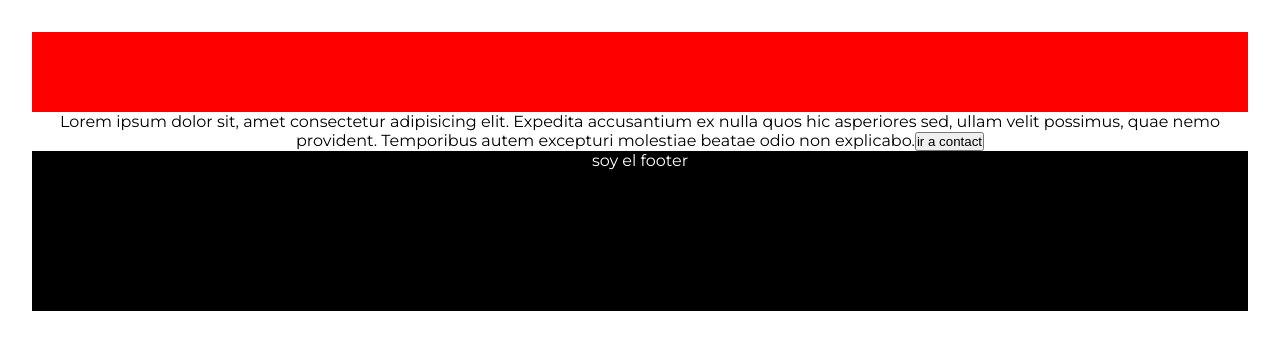
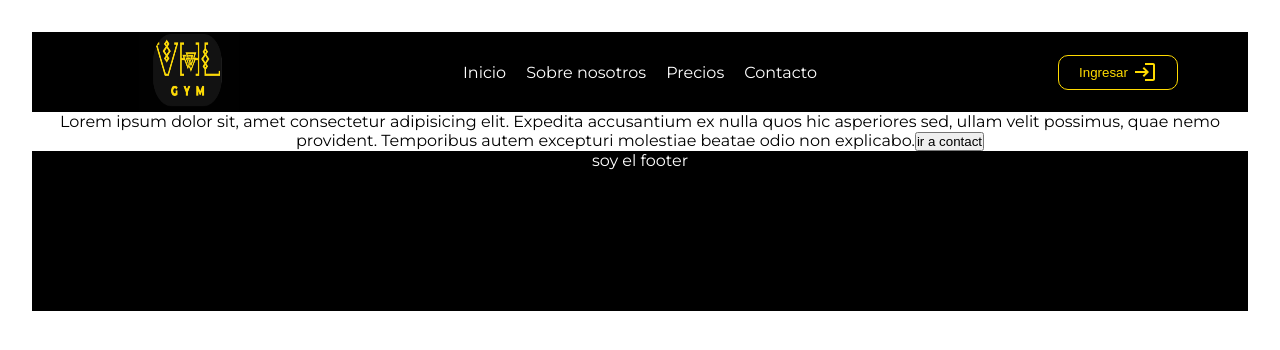
Before and after one commit to pabloocampo1/GymManager-Front-end, a React (Vite) app: page / in a window 1280 px wide. Shown: the top 350 px of the page. Built offline with nearby package versions, Linux system fonts and the light colour scheme.

Commit message:
creacion del header resposive

```diff
--- a/src/Components/HeaderComponent/Header.jsx
+++ b/src/Components/HeaderComponent/Header.jsx
@@ -1,11 +1,70 @@
-import React from 'react';
+import React, { useState } from 'react';
 import style from './Header.module.css'
+import { Link } from 'react-router-dom';
 
+import ImageLogoPrincipal from "../../assets/images/imageVallHallaLogo.png"
+import LoginIcon from '@mui/icons-material/Login';
+import MenuIcon from '@mui/icons-material/Menu';
+import MenuMobile from '../MenuMobileComponent/MenuMobile';
 
 function Header() {
+    const [isOpenMenu, setIsOpenMenu] = useState(false);
+
+    const handleShowMenu = () => {
+        if (isOpenMenu) {
+            setIsOpenMenu(false)
+        } else {
+            setIsOpenMenu(true)
+        }
+    }
+
     return (
         <header className={style.headerContainer}>
+            <div className={style.header_image_logo}>
+                <img src={ImageLogoPrincipal} alt="logo principal vallhalla" />
+            </div>
+            {isOpenMenu ? <MenuMobile open={isOpenMenu} handleClose={handleShowMenu} /> : (<div className={style.header_navbar}>
+                <nav>
+                    <ol>
+                        <li>
+                            <Link to="/">
+                                Inicio
+                            </Link>
+                        </li>
+                        <li>
+                            <Link to="/dfdf">
+                                Sobre nosotros
+                            </Link>
+                        </li>
+                        <li>
+                            <Link to="/dfdf">
+                                Precios
+                            </Link>
+                        </li>
+                        <li>
+                            <Link to="/dfdf">
+                                Contacto
+                            </Link>
+                        </li>
 
+                    </ol>
+                </nav>
+            </div>)}
+            <div className={style.header_icon_login}>
+                <Link to="/login">
+                    <button>
+                        <p>Ingresar</p>
+                        <LoginIcon className={style.icon_login} />
+                    </button>
+                </Link>
+
+                <div className={style.inactive}>
+                    <MenuIcon
+                        className={`${style.menuHamburguesa}`}
+                        onClick={() => handleShowMenu()}
+                    />
+                </div>
+            </div>
         </header>
     );
 }
--- a/src/Components/HeaderComponent/Header.module.css
+++ b/src/Components/HeaderComponent/Header.module.css
@@ -1,10 +1,130 @@
-.headerContainer{
+.headerContainer {
     width: 100%;
     height: 10vh;
     display: flex;
-    background-color: red;
+    justify-content: space-between;
+    background-color: rgb(0, 0, 0);
+    position: relative;
 }
-.headerContainer ol{
 
+.header_image_logo {
+    width: 20%;
+    height: 100%;
+    padding-left: 70px;
+}
+
+.header_image_logo img {
+    width: 100px;
+    height: 100%;
+
+}
+
+.header_navbar {
+    width: 60%;
+    height: 100%;
+    display: flex;
+    justify-content: center;
+    align-items: center;
+}
+
+.header_navbar ol {
     display: flex;
 }
+
+.header_navbar ol li {
+    padding-left: 10px;
+    padding-right: 10px;
+    list-style: none;
+    display: flex;
+    justify-content: center;
+
+}
+
+.header_navbar ol li a {
+    text-decoration: none;
+    color: white;
+}
+
+.header_navbar ol li a:hover {
+    color: var(--primary-color);
+}
+
+.header_icon_login {
+    width: 20%;
+    height: 100%;
+    display: flex;
+    align-items: center;
+    justify-content: end;
+    padding-right: 70px;
+}
+.header_icon_login a {
+    text-decoration: none;
+}
+.header_icon_login button {
+    width: 120px;
+    height: 35px;
+    border:1px solid var(--primary-color);
+    border-radius: 10px;
+    background-color: black;
+    display: flex;
+    justify-content: center;
+    align-items: center;
+    transition: background-color 0.2s ease;
+}
+.header_icon_login button:hover {
+    border:2px solid var(--primary-color);
+    background-color: rgba(255, 219, 0, 0.5);
+}
+
+.header_icon_login a button p {
+    padding-right: 5px;
+    color: var(--primary-color);
+}
+.icon_login{
+    color: var(--primary-color);
+    width: 5%;
+}
+
+.menuHamburguesa {
+    color: rgb(255, 255, 255);
+}
+
+.inactive {
+    display: none;
+}
+
+
+/* Media Query para pantallas tipo tablet o móviles en orientación horizontal */
+@media (max-width: 768px) {
+    /* Ejemplo: Cambiar un layout de dos columnas a una sola columna */
+
+}
+
+/* Media Query para dispositivos móviles pequeños */
+@media (max-width: 480px) {
+    .header_navbar {
+        display: none;
+    }
+
+    .header_icon_login a {
+        display: none;
+    }
+    .inactive {
+        display: inline-block;
+    }
+
+}
+
+@media (min-width: 768px) {
+    /* Ejemplo: Cambiar un layout de dos columnas a una sola columna */
+
+
+}
+
+/* Media Query para dispositivos móviles pequeños */
+@media (min-width: 480px) {
+    .header_icon_login a {
+        display: inline-block;
+    }
+
+}
--- /dev/null
+++ b/src/Components/MenuMobileComponent/MenuMobile.jsx
@@ -0,0 +1,40 @@
+import React from 'react';
+import Box from '@mui/material/Box';
+import Typography from '@mui/material/Typography';
+import Modal from '@mui/material/Modal';
+import { Link } from 'react-router-dom';
+import style from "./MenuMobile.module.css"
+
+
+export default function MenuMobile({ open, handleClose }) {
+  return (
+    <Modal
+      open={open}
+      onClose={handleClose}
+      aria-labelledby="menu-mobile-title"
+      aria-describedby="menu-mobile-description"
+    >
+      <Box className={style.modalStyle} >
+        <Typography id="menu-mobile-title" variant="h6" component="h2">
+          Menú
+        </Typography>
+        <Typography id="menu-mobile-description" sx={{ mt: 2 }}>
+          <ul style={{ padding: 0, listStyle: 'none' }}>
+            <li>
+              <Link to="/" onClick={handleClose}>Inicio</Link>
+            </li>
+            <li>
+              <Link to="/about" onClick={handleClose}>Sobre nosotros</Link>
+            </li>
+            <li>
+              <Link to="/prices" onClick={handleClose}>Precios</Link>
+            </li>
+            <li>
+              <Link to="/contact" onClick={handleClose}>Contacto</Link>
+            </li>
+          </ul>
+        </Typography>
+      </Box>
+    </Modal>
+  );
+}
--- /dev/null
+++ b/src/Components/MenuMobileComponent/MenuMobile.module.css
@@ -0,0 +1,14 @@
+.modalStyle{
+    position: absolute;
+    top: 50%;
+    right: 0;
+    display: flex;
+    flex-direction: column;
+    justify-content: space-between;
+    transform: translate(0, -50%);
+    width: 70%;
+    height:100vh;
+    background-color: rgb(48, 48, 48);
+    box-shadow: 24;
+    padding: 4px,
+  };
--- a/src/Layouts/PrivateLayout/PrivateLayout.jsx
+++ b/src/Layouts/PrivateLayout/PrivateLayout.jsx
@@ -1,5 +1,5 @@
 import React from 'react';
-import SideBar from '../../Components/SideBar/SideBar';
+import SideBar from '../../Components/SideBarComponent/SideBar';
 import { Outlet } from 'react-router-dom';
 
 import style from './privateLayout.module.css'
--- a/src/Pages/LoginPage/Login.jsx
+++ b/src/Pages/LoginPage/Login.jsx
@@ -9,9 +9,16 @@ import { Checkbox, FormControlLabel, FormGroup } from '@mui/material';
 function Login() {
     const navigate = useNavigate()
 
+    const goToDashboard = () => {
+        navigate("/dashboard")
+    }
 
     function backToHome() {
         navigate("/")
+    }
+
+    const handleSubmit = (event) => {
+        event.preventDefault();
     }
 
     return (
@@ -35,7 +42,7 @@ function Login() {
                     <div className={style.form}>
                         <h2 className={style.h2_title_login}>Login</h2>
                         <p>Bienvenido, por favor incresa tus credenciales para acceder a tu cuenta</p>
-                        <form>
+                        <form onSubmit={(e) => handleSubmit(e)}>
                             <label htmlFor="username">Nombre De Usuario</label>
                             <input type="text" id="username" placeholder='Nombre De Usuario' name="username" />
 
@@ -49,7 +56,7 @@ function Login() {
                                 <Link to="/">Olvidaste tu contraseña?</Link>
 
                             </div>
-                            <button>Ingresar</button>
+                            <button type='button' onClick={() => goToDashboard()} >Ingresar</button>
                         </form>
                     </div>
                 </div>
```
Also changed, not shown: src/Components/SideBarComponent/SideBar.jsx (renamed from src/Components/SideBar/SideBar.jsx), src/Components/SideBarComponent/SideBar.module.css (renamed from src/Components/SideBar/SideBar.module.css), src/assets/images/imageVallHallaLogo.png (added).
